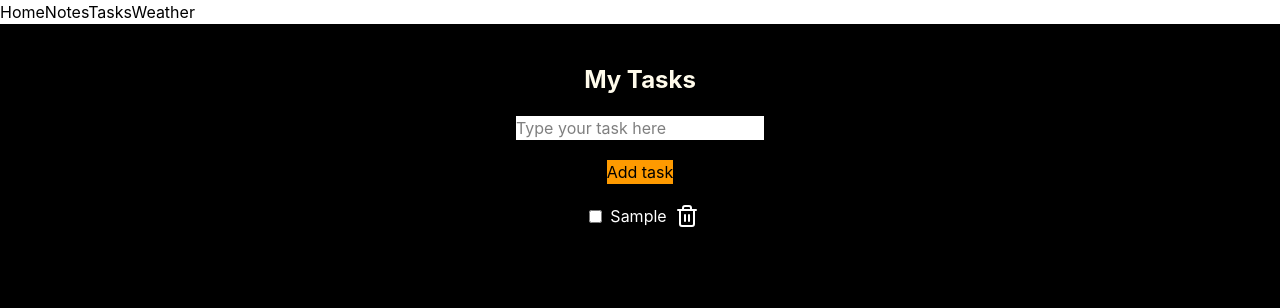
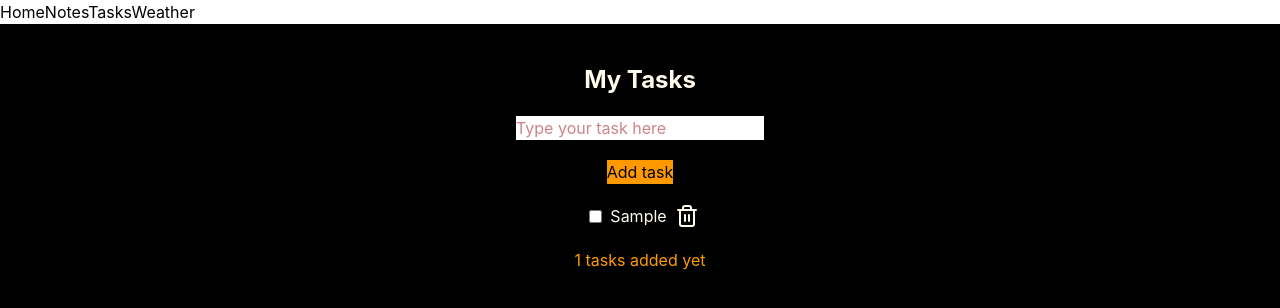
Before and after one commit to snigdhamistry/my-productivity-hub, a React (Vite) app: page /tasks in a window 1280 px wide. Both pictures are taken after typing "Sample" into the empty fields and a click on the button "Add task". Shown: the top 308 px of the page. Built offline with nearby package versions, Linux system fonts and the light colour scheme.

Commit message:
implement the number of tasks added section

```diff
--- a/src/pages/Tasks.jsx
+++ b/src/pages/Tasks.jsx
@@ -7,7 +7,7 @@ const Tasks = () => {
        const [error, setError] = useState('')
        const addTask = () => {
               if (text.trim() === '') {
-                     setError('write something')
+                     setError('Please enter a task')
                      setText('')
                      return
 
@@ -19,16 +19,19 @@ const Tasks = () => {
               }
        }
        return (
-              <div className='bg-black h-screen w-screen flex flex-col items-center justify-start gap-5 pt-10' >
-                     <h1 className='text-2xl font-bold text-amber-50'> My Tasks</h1>
+              <div className='bg-black h-screen w-screen flex flex-col items-center justify-start gap-5 pt-10  text-amber-50' >
 
-                     <input type="text" placeholder='Type your task here' value={text} maxLength={50} className='bg-white' onChange={(e) => { setText(e.target.value) }} />
+                     <h1 className='text-2xl font-bold'> My Tasks</h1>
 
-                     <button onClick={addTask} className='bg-amber-500'>Add task</button>
+                     <input type="text" placeholder='Type your task here' value={text} maxLength={50} className='bg-white text-red-800' onChange={(e) => { setText(e.target.value) }} />
+
+                     <button onClick={addTask} className='bg-amber-500  text-black'>Add task</button>
+
                      {error && <p className='text-red-800'>{error}</p>}
+
                      <div>
-                            {task.map((elem, idx) => {
-                                   return <div key={idx} className='text-white flex items-center gap-2'>
+                            {task.map((elem, idx) => (
+                                   <div key={idx} className='flex items-center gap-2'>
                                           {/* {idx + 1} */}
                                           <input type="checkbox" name="list" className="ml-2 bg-amber-800" />{elem}
                                           <button onClick={() => {
@@ -39,8 +42,11 @@ const Tasks = () => {
                                                  <Trash2 />
                                           </button>
                                    </div>
-                            })}
+                            ))}
                      </div>
+                     {task.length !== 0 && <p className='text-amber-500'>{task.length} tasks added yet</p>}
+
+
               </div >
        )
 }
```
